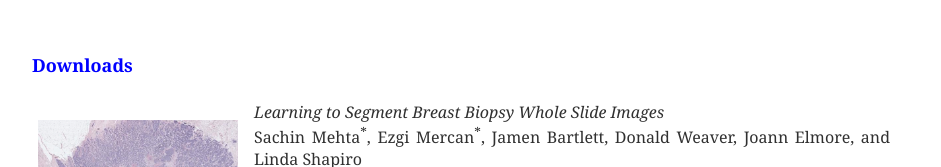
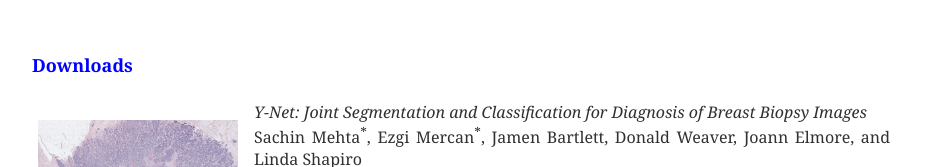
Before and after one commit to sacmehta/YNet, a plain HTML site: page index.html in a window 1280 px wide. Shown: the part 893-1060 px from the top of the page, without its empty margins (128-1069 px from the left). Drawn offline with Linux system fonts and the light colour scheme.

Commit message:
Update index.html

```diff
--- a/index.html
+++ b/index.html
@@ -63,7 +63,7 @@ function buttonSwitch(id, text)
 	</td>
 	<td>
 	</td>
-	<td align="left" class="auto-style5"><i>Learning to Segment Breast Biopsy Whole Slide Images</i>
+	<td align="left" class="auto-style5"><i>Y-Net: Joint Segmentation and Classification for Diagnosis of Breast Biopsy Images</i>
 	<br>
 	Sachin Mehta<sup>*</sup>, Ezgi Mercan<sup>*</sup>, Jamen Bartlett, Donald Weaver, Joann Elmore, and Linda Shapiro
 	<br>
```
